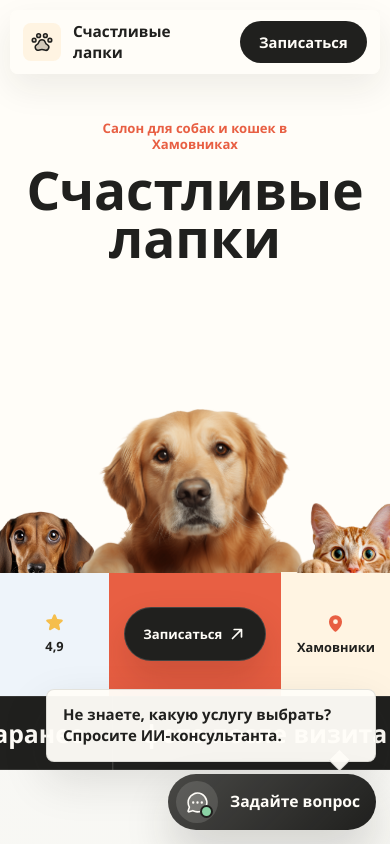
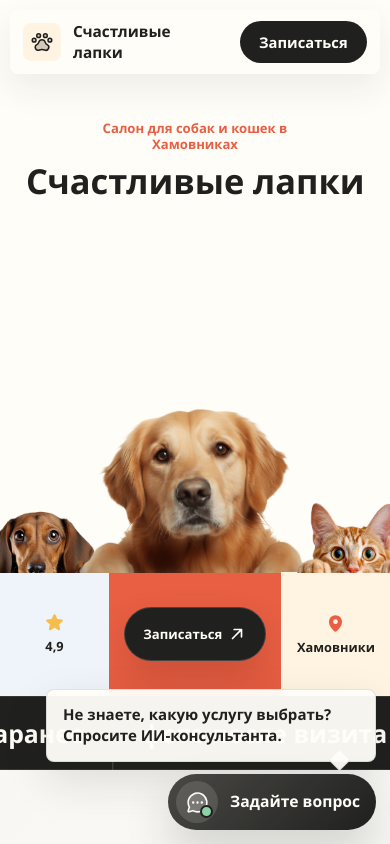
Before and after one commit to shitovlev123/happy-paws-grooming, a React (Vite) app: page / in a window 390 px wide. Shown: the top 844 px of the page. Built offline with nearby package versions, Linux system fonts and the light colour scheme.

Commit message:
Keep hero title on one line

```diff
--- a/src/index.css
+++ b/src/index.css
@@ -288,13 +288,13 @@ video {
 
 .hero-copy h1 {
   margin-top: 12px;
-  font-size: 6rem;
+  font-size: clamp(6.5rem, 7vw, 8rem);
   line-height: 0.86;
-  white-space: normal;
+  white-space: nowrap;
 }
 
 .hero-copy h1 span {
-  display: block;
+  display: inline-block;
   margin-left: 0;
 }
 
@@ -1872,7 +1872,7 @@ textarea:focus {
   }
 
   .hero-copy h1 span {
-    display: block;
+    display: inline-block;
     animation: hero-word-pop 900ms cubic-bezier(0.34, 1.56, 0.64, 1) 260ms both;
   }
 
@@ -2067,13 +2067,13 @@ textarea:focus {
   }
 
   .hero-copy h1 {
-    font-size: 5.15rem;
+    font-size: clamp(3.75rem, 7.3vw, 5.15rem);
     line-height: 0.9;
-    white-space: normal;
+    white-space: nowrap;
   }
 
   .hero-copy h1 span {
-    display: block;
+    display: inline-block;
     margin-left: 0;
   }
 
@@ -2165,7 +2165,7 @@ textarea:focus {
 
   .hero-copy h1 {
     margin-top: 12px;
-    font-size: 3.62rem;
+    font-size: clamp(1.85rem, 8.5vw, 3.4rem);
     line-height: 0.9;
   }
 
@@ -2433,7 +2433,7 @@ textarea:focus {
   }
 
   .hero-copy h1 {
-    font-size: 3.32rem;
+    font-size: 2.15rem;
   }
 
   .hero-note {
@@ -2446,7 +2446,7 @@ textarea:focus {
 
 @media (max-width: 360px) {
   .hero-copy h1 {
-    font-size: 2.85rem;
+    font-size: 1.85rem;
   }
 
   .hero-panel-copy strong {
```
